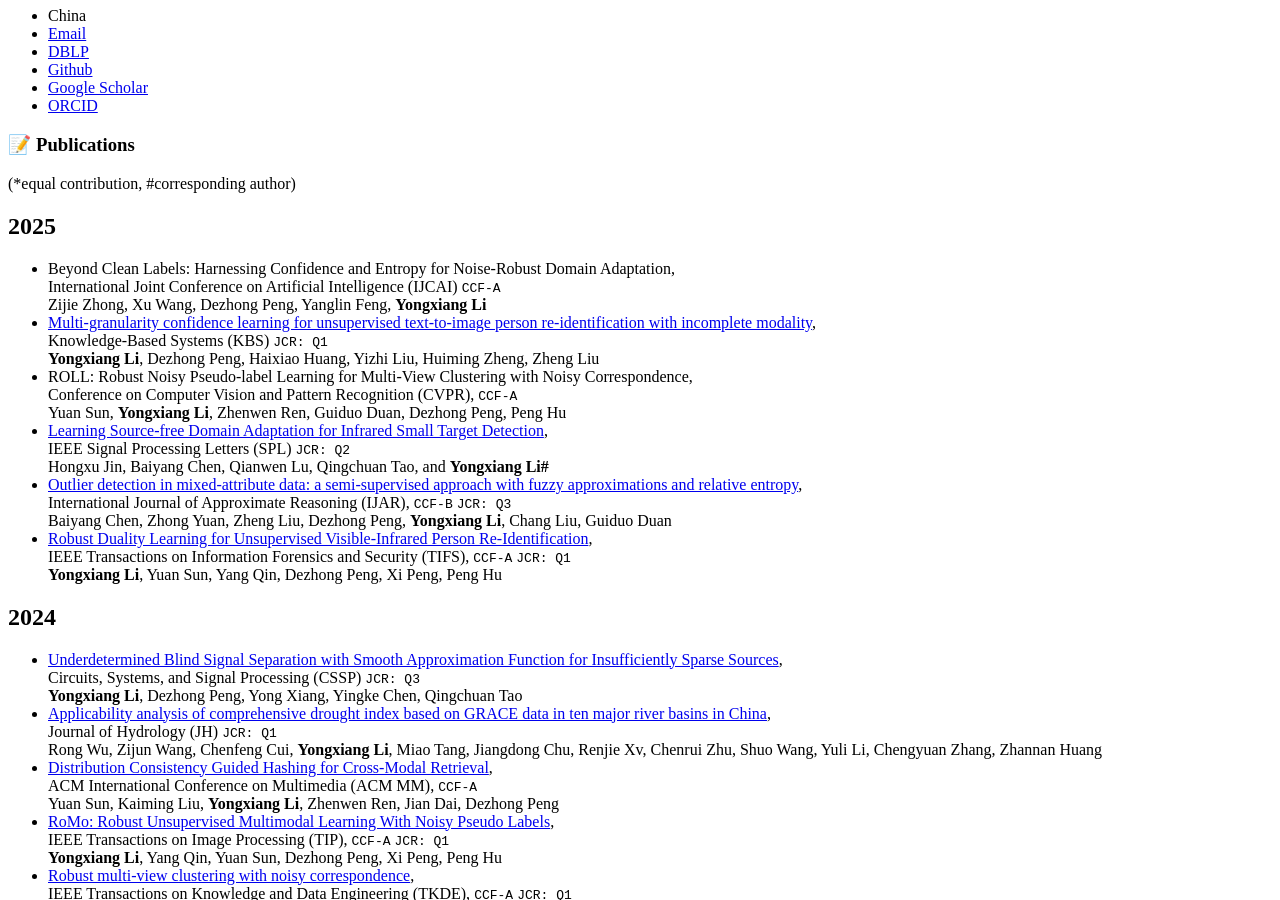
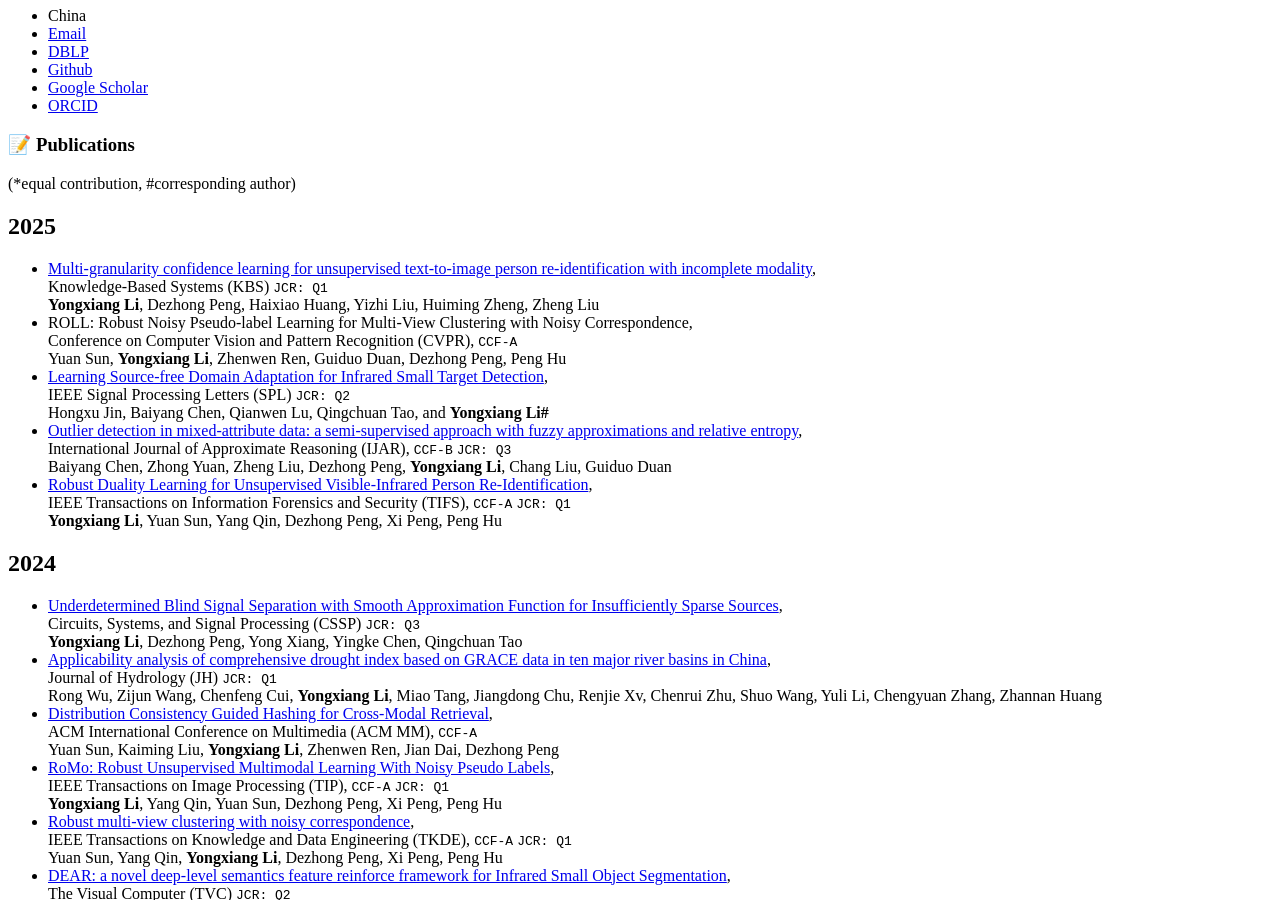
Before and after one commit to LYXRhythm/liyongxiang.github.io, a Jekyll site: the page built from _pages/includes/pub.md, in a window 1280 px wide and 900 px high, scrolled down 632 px. Built offline with Jekyll 4.4.1, drawn with Linux system fonts in a browser that asks for light colours; our own code applies the rules of GitHub Pages for plain Markdown files.

Commit message:
Update pub.md

```diff
--- a/_pages/includes/pub.md
+++ b/_pages/includes/pub.md
@@ -3,8 +3,6 @@
 (*equal contribution, #corresponding author)
 
 ## 2025
-- Beyond Clean Labels: Harnessing Confidence and Entropy for Noise-Robust Domain Adaptation, <br> International Joint Conference on Artificial Intelligence (IJCAI) `CCF-A` <br> Zijie Zhong,
-Xu Wang, Dezhong Peng, Yanglin Feng, **Yongxiang Li**
 - [Multi-granularity confidence learning for unsupervised text-to-image person re-identification with incomplete modality](https://www.sciencedirect.com/science/article/abs/pii/S095070512500351X), <br> Knowledge-Based Systems (KBS) `JCR: Q1` <br> **Yongxiang Li**, Dezhong Peng, Haixiao Huang, Yizhi Liu, Huiming Zheng, Zheng Liu
 - ROLL: Robust Noisy Pseudo-label Learning for Multi-View Clustering with Noisy Correspondence, <br> Conference on Computer Vision and Pattern Recognition (CVPR), `CCF-A` <br> Yuan Sun, **Yongxiang Li**, Zhenwen Ren, Guiduo Duan, Dezhong Peng, Peng Hu
 - [Learning Source-free Domain Adaptation for Infrared Small Target Detection](https://ieeexplore.ieee.org/document/10916925), <br> IEEE Signal Processing Letters (SPL) `JCR: Q2` <br> Hongxu Jin, Baiyang Chen, Qianwen Lu, Qingchuan Tao, and **Yongxiang Li#**
```
